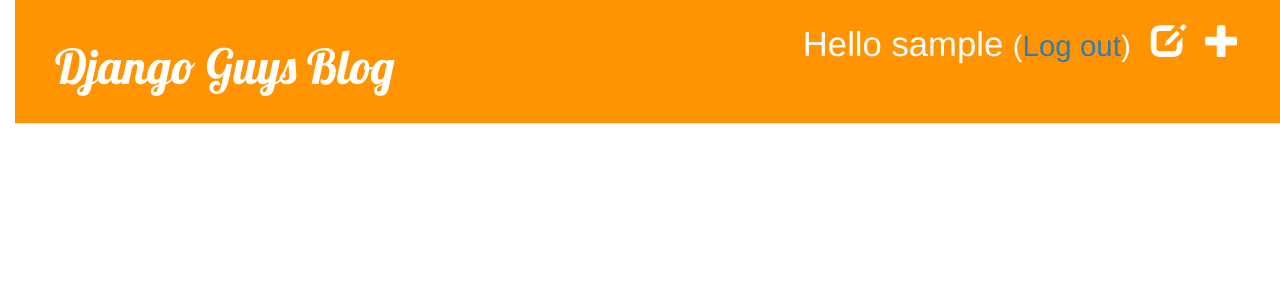
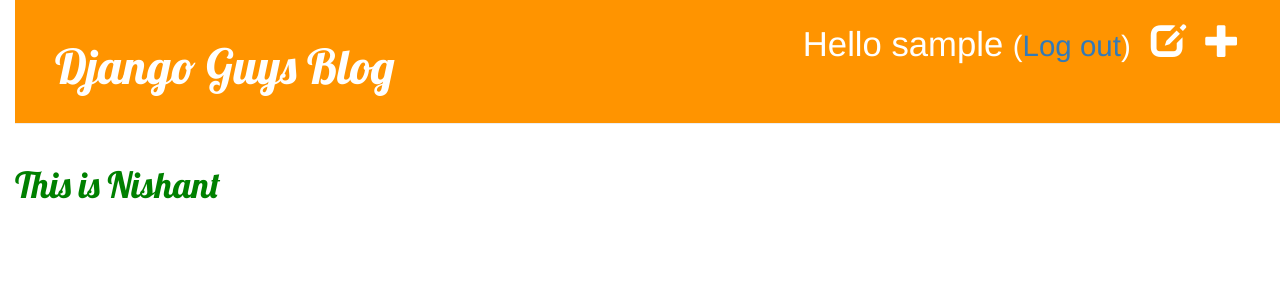
Before and after one commit to Nishant3061/my-first-blog, a Django app: a page that uses blog/templates/blog/base.html in a window 1280 px wide. Shown: the top 300 px of the page. Run offline with Django 3.2, Linux system fonts and the light colour scheme; the visitor is signed in with stand-in values (Sample User, id 1); data that the repository does not hold is empty; some libraries are stand-ins or nearby versions.

Commit message:
initial commit

```diff
--- a/blog/templates/blog/base.html
+++ b/blog/templates/blog/base.html
@@ -30,5 +30,6 @@
         </div>
     </div>
     </div>
+    <h1>This is Nishant</h1>
   </body>
 </html>
```
Also changed, not shown: blog/views.py (line endings or trailing spaces).
